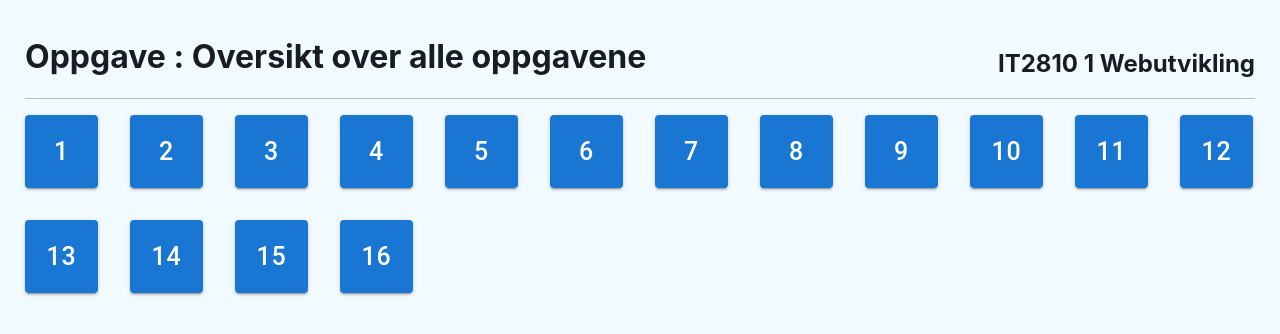
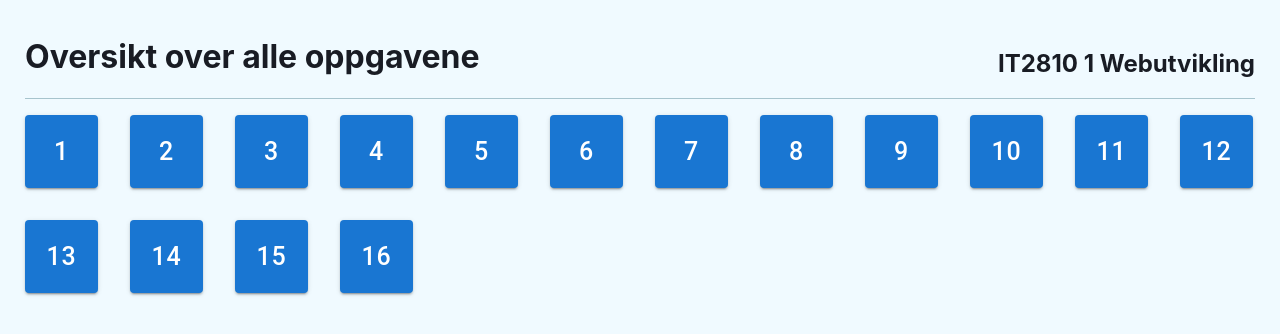
Before and after one commit to amalieeh/assessment-support, a Next.js app: page /task in a window 1280 px wide. Shown: the top 334 px of the page. Built offline with nearby package versions, Linux system fonts and the light colour scheme.

Commit message:
make header more generic

```diff
--- a/components/header.tsx
+++ b/components/header.tsx
@@ -4,18 +4,20 @@ import Link from "next/link";
 
 interface Headerprops {
   data: any;
-  taskNumber: number;
+  taskNumber?: number;
   description?: string;
 }
 
 const Header: React.FC<Headerprops> = (props: Headerprops) => {
   return (
     <div className={styles.headerstyle}>
-      {props.description ? (
+      {props.taskNumber && props.description ? (
         <h1>
-          Oppgave {props.taskNumber}: {props.description}
+          Oppgave {props.taskNumber} : {props.description}
         </h1>
-      ) : null}
+      ) : (
+        <h1>{props.description}</h1>
+      )}
       <Link href="/">
         <h2 className={styles.makeClickable}>
           {props.data.ext_inspera_assessmentRunTitle}
```
